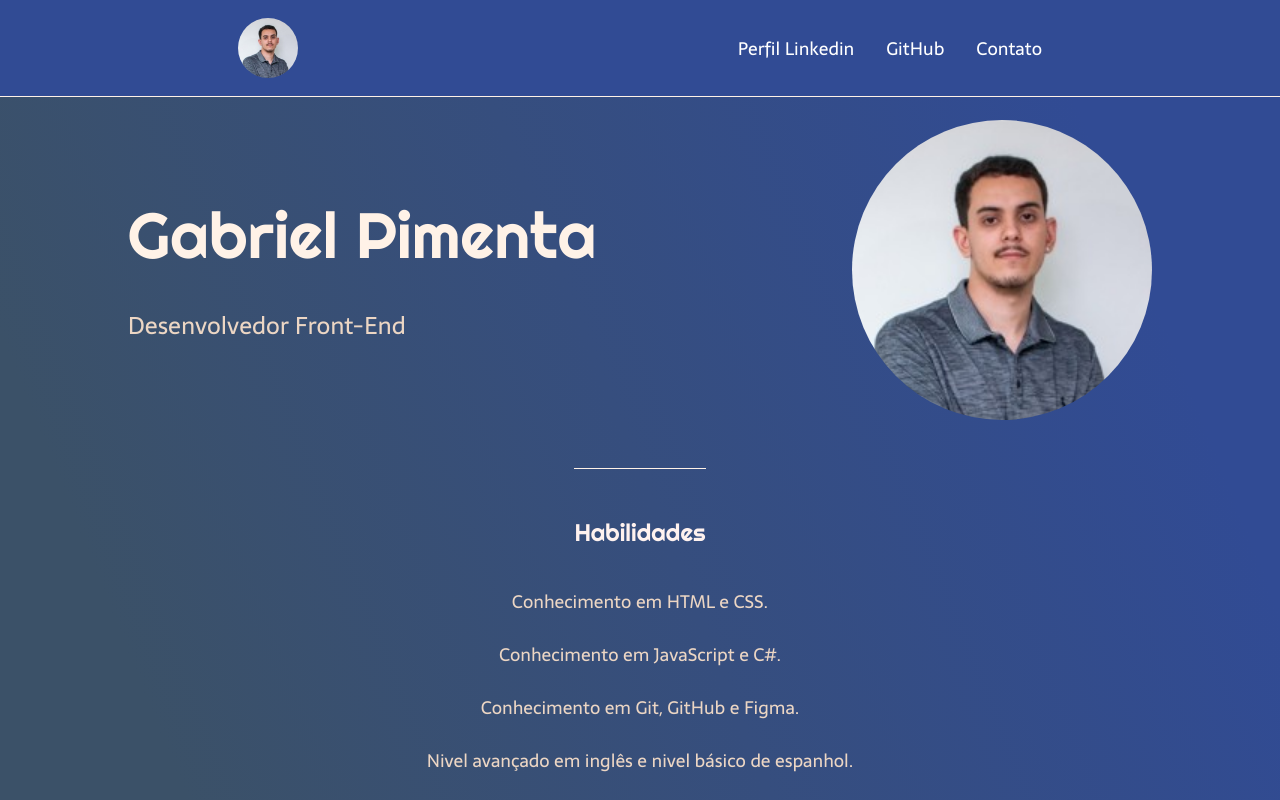
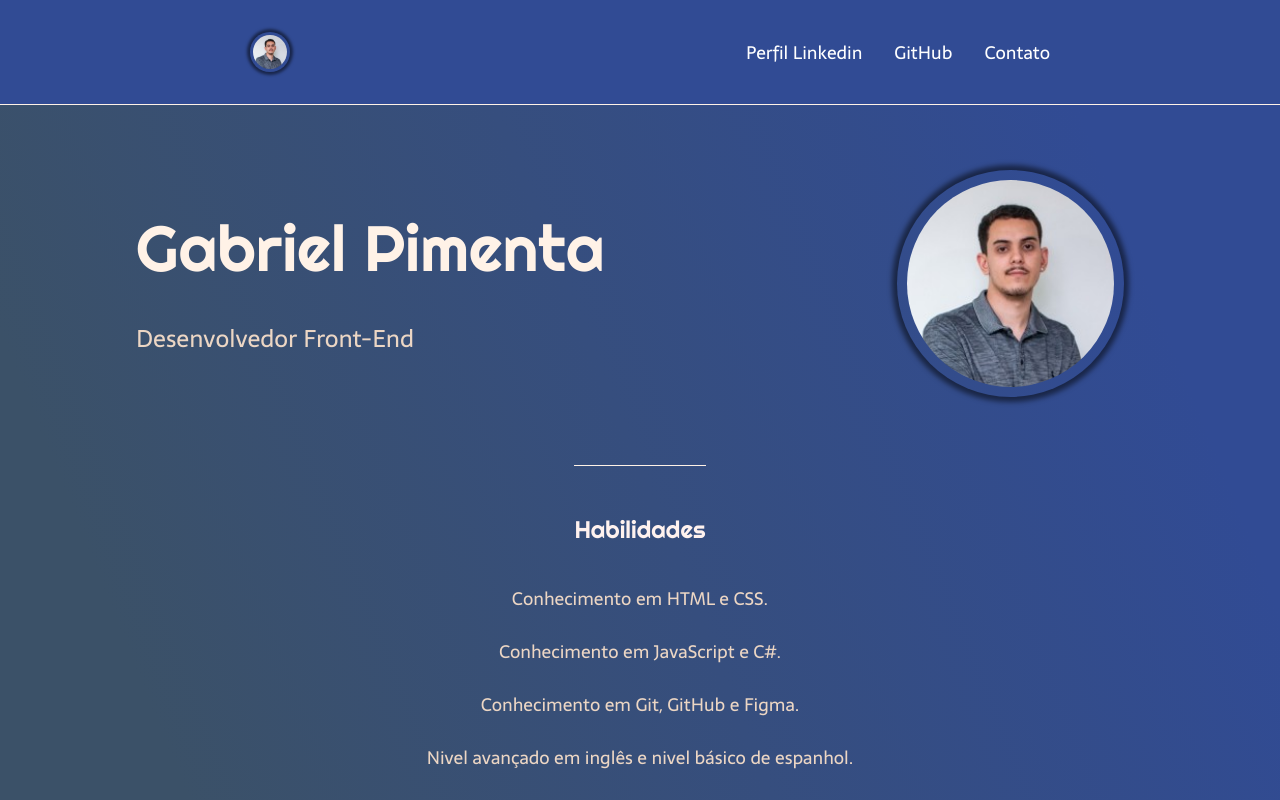
Before and after one commit to gabrielecpimenta/landingpage-portifolio, a plain HTML site: page index.html in a window 1280 px wide. Shown: the top 800 px of the page. Drawn offline with Linux system fonts and the light colour scheme.

Commit message:
adicionando design de borda nas fotos

```diff
--- a/style.css
+++ b/style.css
@@ -17,7 +17,7 @@ body {
   flex-direction: row;
   align-items: center;
   justify-content: space-around;
-  padding: 18px;
+  padding: 12px;
   position: fixed;
   top: 0;
   left: 0;
@@ -31,6 +31,17 @@ body {
   height: 60px;
   object-fit: cover;
   border-radius: 30px;
+  flex-shrink: 0;
+	margin: 20px;
+	height: calc(2px + 3vw);
+	width: calc(2px + 3vw);
+	border: calc(2px + 0.1vw) solid transparent;
+	background-origin: border-box;
+	background-clip: content-box, border-box;
+	background-size: cover;
+	box-sizing: border-box;
+	box-shadow: 0 0 3px 3px rgba(0, 0, 0, 0.5);
+  border-radius: 150px
 }
 
 .menu-cabecalho {
@@ -51,6 +62,7 @@ body {
 
 .conteudo {
   margin-bottom: 48px;
+  margin-top: 150px;
 }
 
 .conteudo-principal {
@@ -82,10 +94,17 @@ body {
 }
 
 .foto-principal {
-  height: 300px;
+  flex-shrink: 0;
+	margin: 20px;
+	height: calc(150px + 6vw);
+	width: calc(150px + 6vw);
+	border: calc(8px + 0.2vw) solid transparent;
+	background-origin: border-box;
+	background-clip: content-box, border-box;
+	background-size: cover;
+	box-sizing: border-box;
+	box-shadow: 0 0 5px 5px rgba(0, 0, 0, 0.5);
   border-radius: 150px;
-  object-fit: cover;
-
 }
 .conteudo-secundario{
   display: flex;
```
